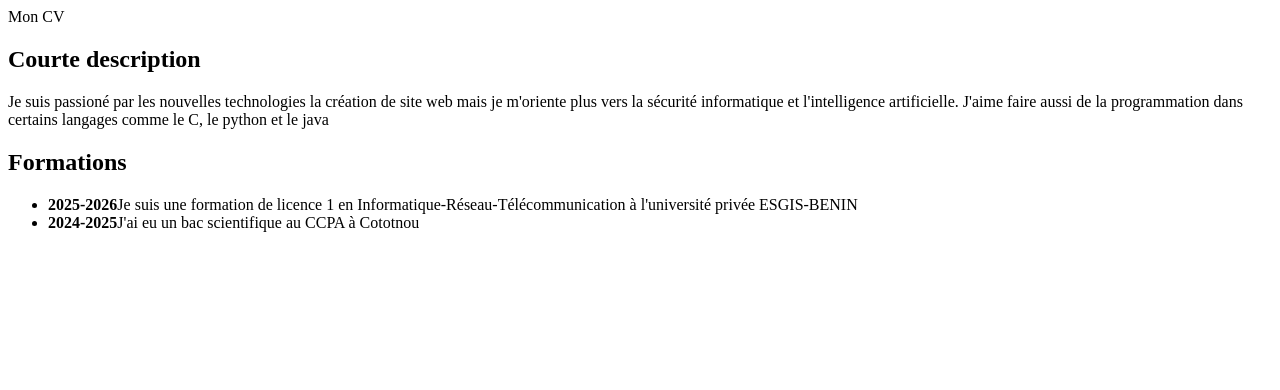
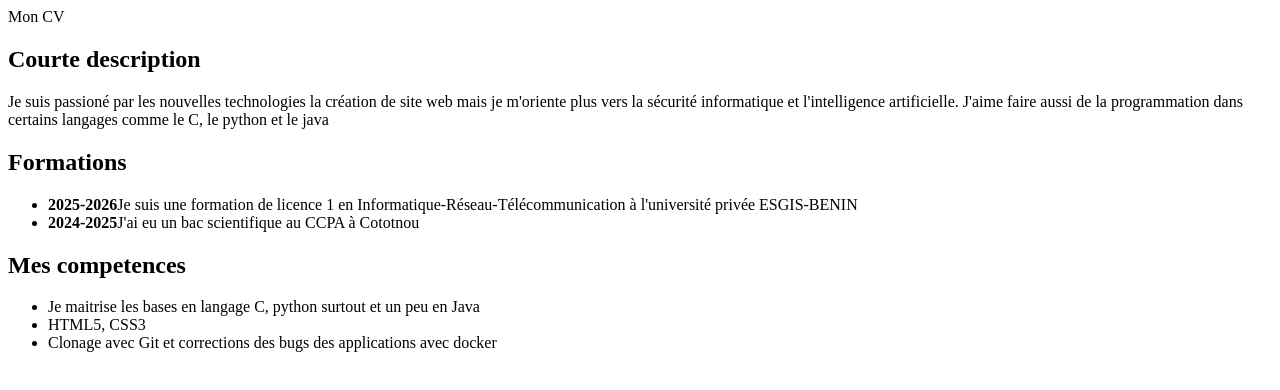
Before and after one commit to gbaguidimarieangebg-code/mon-cv, a plain HTML site: page index.html in a window 1280 px wide. Drawn offline with Linux system fonts and the light colour scheme.

Commit message:
mise en place de la section competences

```diff
--- a/index.html
+++ b/index.html
@@ -22,3 +22,14 @@
         <li><strong>2024-2025</strong>J'ai eu un bac scientifique au CCPA à Cototnou</li>
     </ul>
 </section>
+
+
+<!--Section Competences-->
+<section>
+    <h2>Mes competences</h2>
+    <ul>
+        <li>Je maitrise les bases en langage C, python surtout et un peu en Java </li>
+        <li>HTML5, CSS3</li>
+        <li>Clonage avec Git et corrections des bugs des applications avec docker </li>
+    </ul>
+</section>
```
